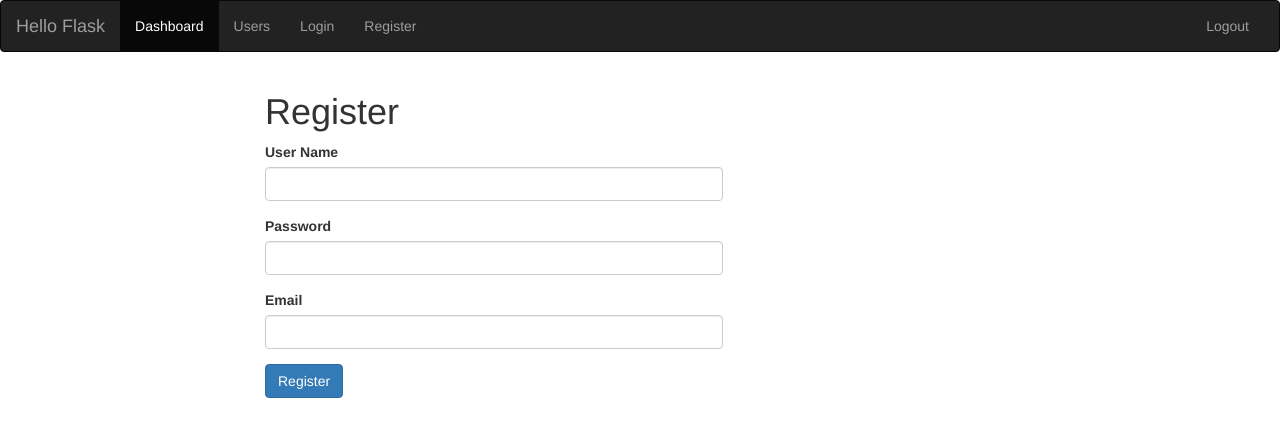
After one commit to oktaysabak/flaskapp, a Flask app: page /register in a window 1280 px wide. The commit adds this page. Shown: the top 437 px of the page. Run offline with Flask 2, Linux system fonts and the light colour scheme; some libraries are stand-ins or nearby versions.

Commit message:
registration settings added

```diff
--- a/app/forms.py
+++ b/app/forms.py
@@ -1,6 +1,6 @@
 from flask_wtf import FlaskForm
 from wtforms import StringField, PasswordField, BooleanField, SubmitField
-from wtforms.validators import DataRequired
+from wtforms.validators import DataRequired, Email
 
 
 class LoginForm(FlaskForm):
@@ -8,3 +8,8 @@ class LoginForm(FlaskForm):
     password = PasswordField('Password', validators=[DataRequired()])
     remember_me = BooleanField('Remember Me')
     submit = SubmitField('Log in')
+class RegisterForm(FlaskForm):
+    username = StringField('User Name', validators=[DataRequired()])
+    password = PasswordField('Password', validators=[DataRequired()])
+    email = StringField('Email', validators=[DataRequired(), Email()])
+    submit = SubmitField('Register')
--- a/app/models.py
+++ b/app/models.py
@@ -7,6 +7,7 @@ class User(db.Model):
     id = db.Column(db.Integer, primary_key = True)
     username = db.Column(db.String(30), nullable=False)
     password = db.Column(db.String(30), nullable=False)
+    email = db.Column(db.String(70), unique = True)
 
     def set_password(self, password):
         self.password = password
--- a/app/templates/_navbar.html
+++ b/app/templates/_navbar.html
@@ -11,6 +11,7 @@
           <li class="active"><a href="{{url_for('dashboard')}}">Dashboard <span class="sr-only">(current)</span></a></li>
           <li><a href="{{url_for('users')}}">Users</a></li>
           <li><a href="{{url_for('login')}}">Login</a></li>
+          <li><a href="{{url_for('register')}}">Register</a></li>
         </ul>
         <ul class="nav navbar-nav navbar-right">
           <li><a href="#">Logout</a></li>
--- a/app/templates/master.html
+++ b/app/templates/master.html
@@ -4,10 +4,13 @@
 {% endblock %}
 {% block content %}
 <div class="container">
-    {% with messages = get_flashed_messages() %}
+    {% with messages = get_flashed_messages(with_categories=true) %}
     {% if messages %}
-        {% for msg in messages %}
+        {% for ctg,msg in messages %}
+        <div class="alert alert-{{ctg}}" role="alert">
             <li>{{msg}}</li>
+        </div>
+
         {% endfor %}
     {%  endif %}
     {% endwith %}
--- /dev/null
+++ b/app/templates/register.html
@@ -0,0 +1,12 @@
+{% extends 'master.html' %}
+{% import 'bootstrap/wtf.html' as wtf %}
+{% block app_content %}
+<div class="row">
+    <div class="col-md-5 col-md-offset-2">
+        <h1>Register</h1>
+        {{ wtf.quick_form(form, button_map={'submit':'primary'}) }}
+    </div>
+
+</div>
+
+{% endblock %}
--- a/app/views.py
+++ b/app/views.py
@@ -1,6 +1,6 @@
 from flask import render_template, redirect, flash, url_for
-from app import app
-from .forms import LoginForm
+from app import app, db
+from .forms import LoginForm, RegisterForm
 from app.models import User
 @app.route('/')
 @app.route('/home')
@@ -9,10 +9,8 @@ def index():
     return render_template('index.html', title='H0me Page', user = user)
 @app.route('/users')
 def users():
-    userList = [
-        {'name':'Oktay', 'title':'Bonboşş Adam'},
-        {'name':'Doğuş', 'title':'Daha Bonboşş Adam'},
-    ]
+    userList = User.query.all()
+
     return render_template('users.html', title = 'Users Page', userList= userList)
 @app.route('/login', methods = ['GET','POST'])
 def login():
@@ -27,6 +25,21 @@ def login():
             return redirect('/dashboard')
     else:
         return render_template('login.html', title='Login', form = form)
+@app.route('/register', methods = ['GET','POST'])
+def register():
+    form = RegisterForm()
+    if form.validate_on_submit():
+        user  = User(username=form.username.data, password = form.password.data, email = form.email.data)
+        mail = User.query.filter_by(email=form.email.data).first()
+        if mail is not None:
+            flash('{} has been used!'.format(form.email.data))
+            return render_template('register.html', title = 'Register', form = form)
+        else:
+            db.session.add(user)
+            db.session.commit()
+        return redirect(url_for('login'))
+    else:
+        return render_template('register.html', title = 'Register', form = form)
 @app.route('/dashboard')
 def dashboard():
 
```
Also changed, not shown: 1 other file.
